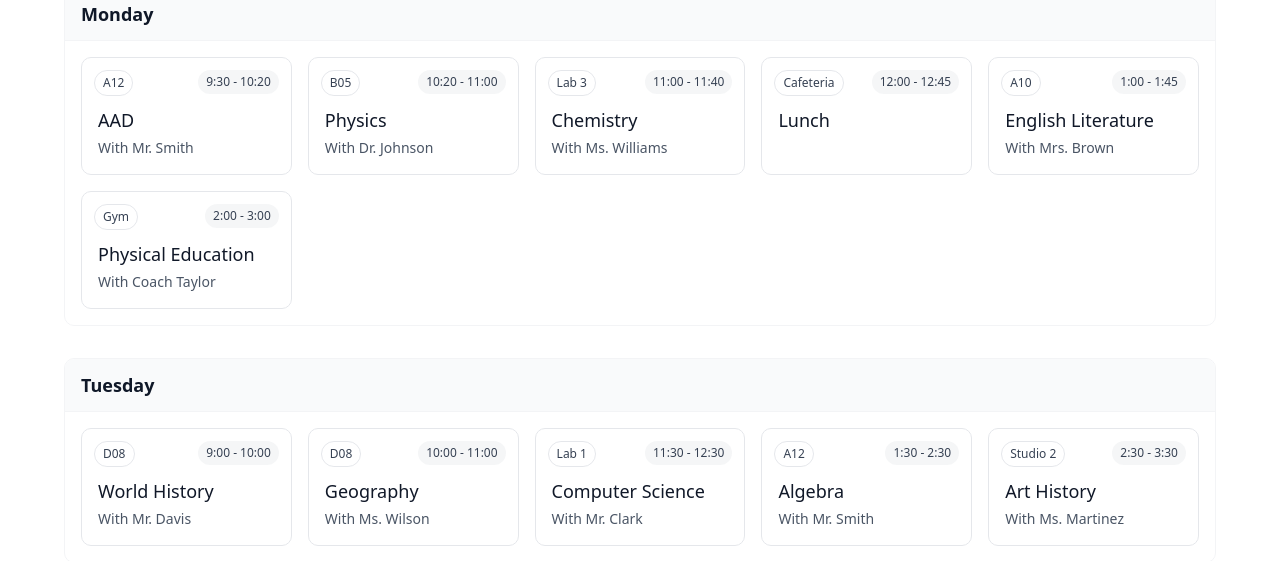
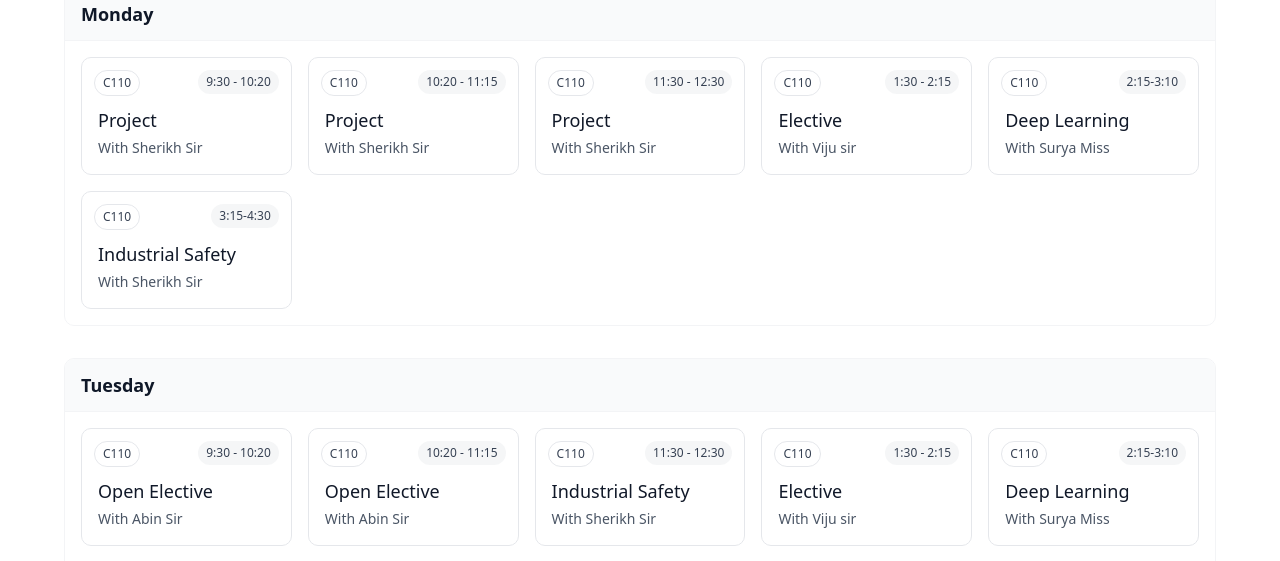
Before and after one commit to SeninAshraf/new-tuition, a Next.js app: page /dashboard/schedule in a window 1280 px wide. Shown: the part 213-774 px from the top of the page. Built offline with nearby package versions, Linux system fonts and the light colour scheme; no server answers.

Commit message:
Fixed calendar errors and updated schedule page

```diff
--- a/app/(routes)/dashboard/notes/[semesterId]/[subjectCode]/page.tsx
+++ b/app/(routes)/dashboard/notes/[semesterId]/[subjectCode]/page.tsx
@@ -27,22 +27,22 @@ const allMaterials: Record<string, Record<string, Material[]>> = {
     ],
   },
   s7: {
-    ai: [
+    AIDS: [
       {
         type: 'pdf',
-        title: 'Artificial Intelligence Fundamentals',
-        date: '2025-04-15',
-        url: 'materials/ai/ai-fundamentals.pdf',
+        title: 'Syllabus',
+        date: '2025-06-30',
+        url: 'materials/ai/syllabus.pdf',
         preview: 'materials/ai/ai-preview.jpg',
       },
       {
         type: 'youtube',
-        title: 'Machine Learning Crash Course',
-        date: '2025-04-20',
-        url: 'https://www.youtube.com/watch?v=example123',
+        title: 'Overall Guide',
+        date: '2025-06-30',
+        url: 'https://youtu.be/WNED5YVCuwM?si=E3Lr8hJ4siiBhLET',
       },
     ],
-    cc: [
+    deep: [
       {
         type: 'pdf',
         title: 'Cloud Computing Architecture',
--- a/app/(routes)/dashboard/notes/[semesterId]/page.tsx
+++ b/app/(routes)/dashboard/notes/[semesterId]/page.tsx
@@ -29,10 +29,12 @@ const semesterSubjects = {
     { name: 'International Economics', code: 'ieft', credits: 3 }
   ],
   7: [
-    { name: 'Artificial Intelligence', code: 'ai', credits: 4 },
-    { name: 'Machine Learning', code: 'ml', credits: 4 },
-    { name: 'Cloud Computing', code: 'cc', credits: 3 },
-    { name: 'Cyber Security', code: 'cs', credits: 3 }
+    { name: 'Syllabus', code: 'AIDS', credits: 0 },
+    { name: 'Foundation Of Deep Learning', code: 'deep', credits: 3 },
+    { name: 'Cloud Computing', code: 'cloud', credits: 3 },
+    { name: 'Information Retrieval', code: 'info', credits: 3 },
+    { name: 'Industrial Safety Engineering', code: 'ind', credits: 3 },
+    { name: 'Deep Learning Lab', code: 'lab', credits: 2 }
   ],
   8: [
     { name: 'Advanced Topics in CS', code: 'CS501', credits: 4 },
--- a/app/(routes)/dashboard/schedule/page.tsx
+++ b/app/(routes)/dashboard/schedule/page.tsx
@@ -7,40 +7,44 @@ export default function SchedulePage() {
   // Sample timetable data with more subjects
   const timetable = [
     { day: "Monday", periods: [
-      { time: "9:30 - 10:20", subject: "AAD", teacher: "Mr. Smith", room: "A12" },
-      { time: "10:20 - 11:00", subject: "Physics", teacher: "Dr. Johnson", room: "B05" },
-      { time: "11:00 - 11:40", subject: "Chemistry", teacher: "Ms. Williams", room: "Lab 3" },
-      { time: "12:00 - 12:45", subject: "Lunch", teacher: "", room: "Cafeteria" },
-      { time: "1:00 - 1:45", subject: "English Literature", teacher: "Mrs. Brown", room: "A10" },
-      { time: "2:00 - 3:00", subject: "Physical Education", teacher: "Coach Taylor", room: "Gym" }
+      { time: "9:30 - 10:20", subject: "Project", teacher: "Sherikh Sir", room: "C110" },
+      { time: "10:20 - 11:15", subject: "Project", teacher: "Sherikh Sir", room: "C110" },
+      { time: "11:30 - 12:30", subject: "Project", teacher: "Sherikh Sir", room: "C110" },
+      { time: "1:30 - 2:15", subject: "Elective", teacher: "Viju sir", room: "C110" },
+      { time: "2:15-3:10", subject: "Deep Learning", teacher: "Surya Miss", room: "C110" },
+      { time: "3:15-4:30", subject: "Industrial Safety", teacher: "Sherikh Sir", room: "C110" }
     ]},
     { day: "Tuesday", periods: [
-      { time: "9:00 - 10:00", subject: "World History", teacher: "Mr. Davis", room: "D08" },
-      { time: "10:00 - 11:00", subject: "Geography", teacher: "Ms. Wilson", room: "D08" },
-      { time: "11:30 - 12:30", subject: "Computer Science", teacher: "Mr. Clark", room: "Lab 1" },
-      { time: "1:30 - 2:30", subject: "Algebra", teacher: "Mr. Smith", room: "A12" },
-      { time: "2:30 - 3:30", subject: "Art History", teacher: "Ms. Martinez", room: "Studio 2" }
+      { time: "9:30 - 10:20", subject: "Open Elective", teacher: "Abin Sir", room: "C110" },
+      { time: "10:20 - 11:15", subject: "Open Elective", teacher: "Abin Sir", room: "C110" },
+      { time: "11:30 - 12:30", subject: "Industrial Safety", teacher: "Sherikh Sir", room: "C110" },
+      { time: "1:30 - 2:15", subject: "Elective", teacher: "Viju sir", room: "C110" },
+      { time: "2:15-3:10", subject: "Deep Learning", teacher: "Surya Miss", room: "C110" },
+      { time: "3:15-4:30", subject: "Seminar", teacher: "Fahma Miss", room: "C110" }
     ]},
     { day: "Wednesday", periods: [
-      { time: "9:00 - 10:30", subject: "Physics Lab", teacher: "Dr. Johnson", room: "Lab 2" },
-      { time: "10:30 - 11:30", subject: "Organic Chemistry", teacher: "Ms. Williams", room: "Lab 3" },
-      { time: "12:00 - 1:00", subject: "Research", teacher: "Ms. Adams", room: "Library" },
-      { time: "1:30 - 2:30", subject: "Calculus", teacher: "Mr. Smith", room: "A12" },
-      { time: "2:30 - 3:30", subject: "Music Theory", teacher: "Mr. Thompson", room: "Music Room" }
+      { time: "9:30 - 10:20", subject: "DL LAB & Seminar", teacher: "Haseena Miss", room: "C110" },
+      { time: "10:20 - 11:15", subject: "DL LAB & Seminar", teacher: "Abin Sir", room: "C110" },
+      { time: "11:30 - 12:30", subject: "DL LAB & Seminar", teacher: "Fahma Miss", room: "C110" },
+      { time: "1:30 - 2:15", subject: "Industrial Safety", teacher: "Sherikh Sir", room: "C110" },
+      { time: "2:15-3:10", subject: "Open Elective", teacher: "Abin Sir", room: "C110" },
+      { time: "3:15-4:30", subject: "Open Elective", teacher: "Abin Sir", room: "C110" }
     ]},
     { day: "Thursday", periods: [
-      { time: "9:00 - 10:00", subject: "Creative Writing", teacher: "Mrs. Brown", room: "A10" },
-      { time: "10:00 - 11:00", subject: "Drama", teacher: "Ms. Garcia", room: "Auditorium" },
-      { time: "11:30 - 12:30", subject: "Geometry", teacher: "Mr. Smith", room: "A12" },
-      { time: "1:30 - 2:30", subject: "Astrophysics", teacher: "Dr. Johnson", room: "B05" },
-      { time: "2:30 - 3:30", subject: "Study Hall", teacher: "Mr. White", room: "A15" }
+      { time: "9:30 - 10:20", subject: "Deep Learning", teacher: "Surya Miss", room: "C110" },
+      { time: "10:20 - 11:15", subject: "Elective", teacher: "Viju Sir", room: "C110" },
+      { time: "11:30 - 12:30", subject: "Industrial Safety", teacher: "Sherikh Sir", room: "C110" },
+      { time: "1:30 - 2:15", subject: "DL LAB & SEMINAR", teacher: "Bhavya Miss", room: "C110" },
+      { time: "2:15-3:10", subject: "DL LAB & SEMINAR", teacher: "Bhavya Miss", room: "C110" },
+      { time: "3:15-4:30", subject: "DL LAB & SEMINAR", teacher: "Bhavya Miss", room: "C110" }
     ]},
     { day: "Friday", periods: [
-      { time: "9:00 - 10:00", subject: "Biochemistry", teacher: "Ms. Williams", room: "Lab 3" },
-      { time: "10:00 - 11:00", subject: "Swimming", teacher: "Coach Taylor", room: "Pool" },
-      { time: "11:30 - 12:30", subject: "Statistics", teacher: "Mr. Smith", room: "A12" },
-      { time: "1:30 - 2:30", subject: "European History", teacher: "Mr. Davis", room: "D08" },
-      { time: "2:30 - 3:30", subject: "Robotics Club", teacher: "Mr. Clark", room: "Lab 1" }
+      { time: "9:30 - 10:20", subject: "Elective", teacher: "Fahma Miss", room: "C110" },
+      { time: "10:20 - 11:15", subject: "Deep Learning", teacher: "Surya Miss", room: "C110" },
+      { time: "11:30 - 12:30", subject: "Seminar", teacher: "Haseena Miss", room: "C110" },
+      { time: "1:30 - 2:15", subject: "Project", teacher: "Viju sir", room: "C110" },
+      { time: "2:15-3:10", subject: "Project", teacher: "Viju Sir", room: "C110" },
+      { time: "3:15-4:30", subject: "Project", teacher: "Sherikh Sir", room: "C110" }
     ]}
   ]
 
```
Also changed, not shown: public/nach.jpg (added), 1 other file (tests, documents, lock files or other folders).
